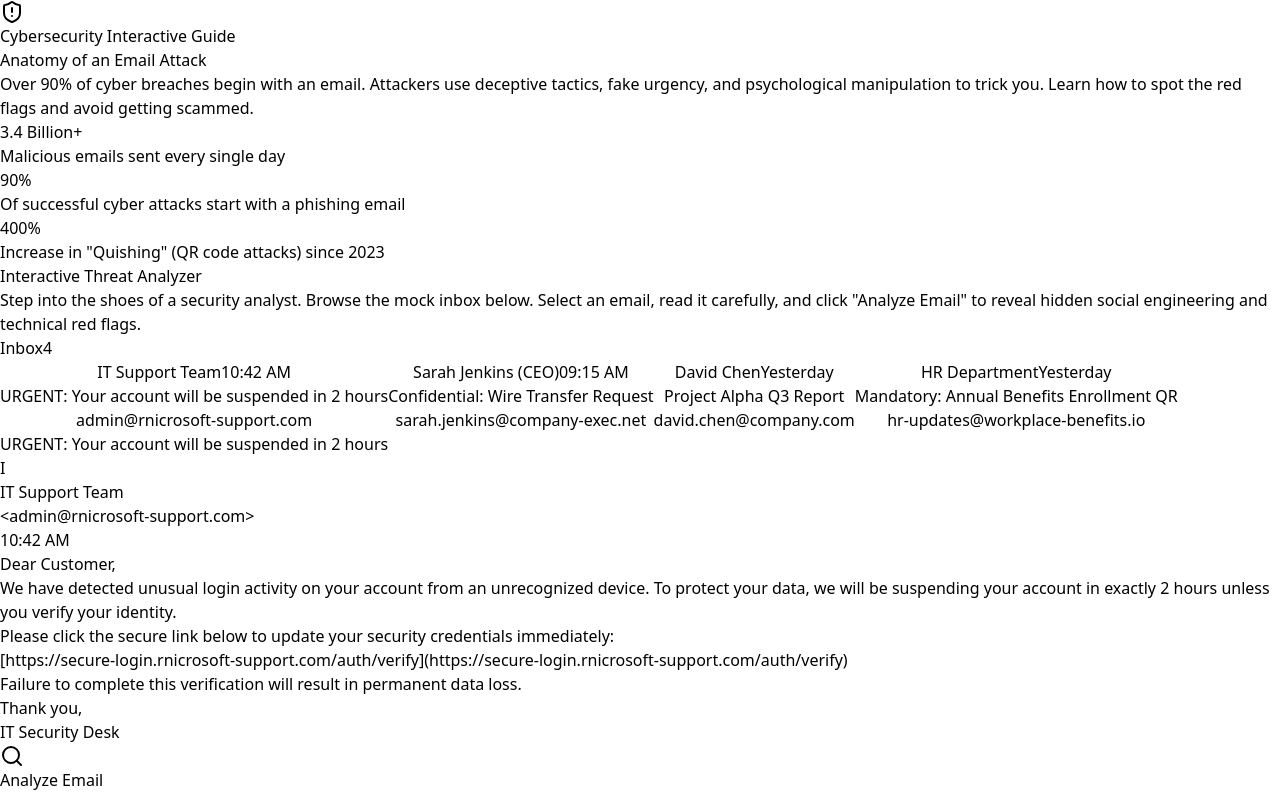
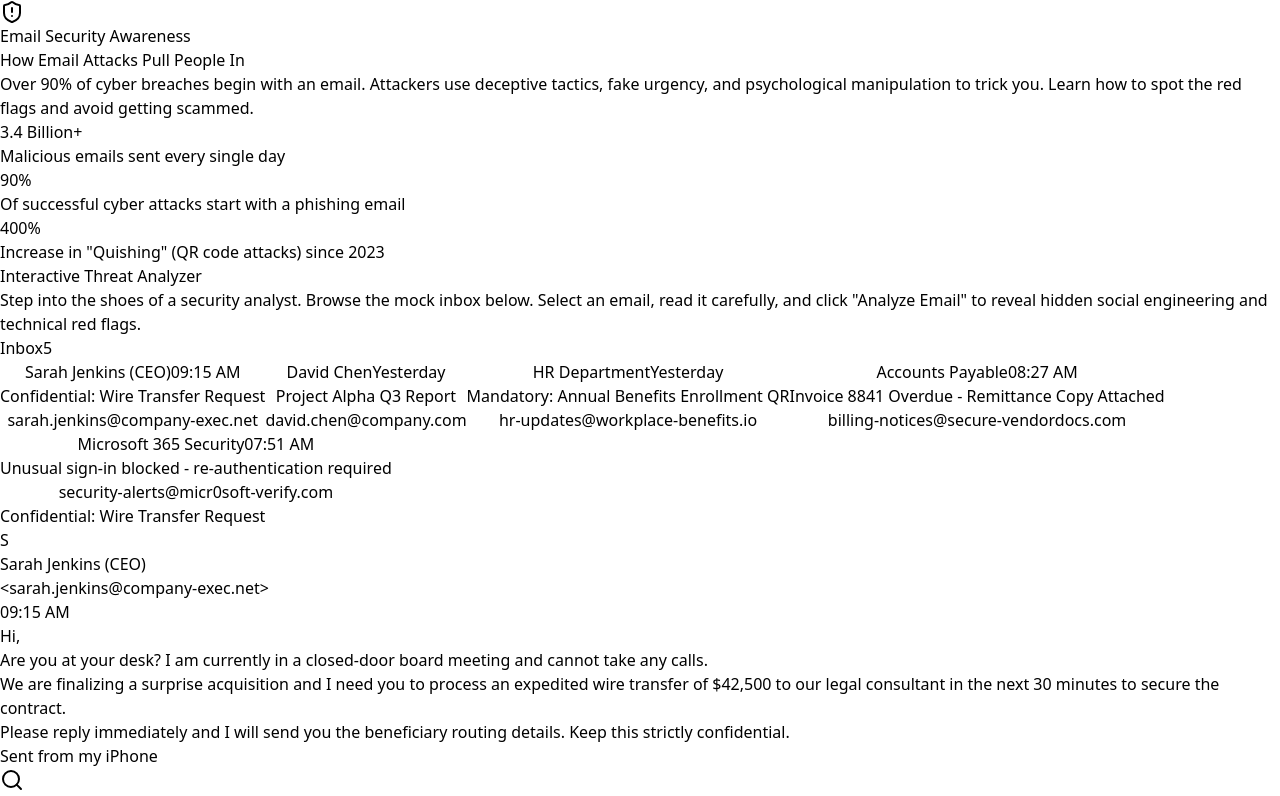
Before and after one commit to RudraPandit0504/email-security-guide, a React (Vite) app: page / in a window 1280 px wide. Shown: the top 796 px of the page. Built offline with nearby package versions, Linux system fonts and the light colour scheme.

Commit message:
New examples in inbox

```diff
--- a/src/App.jsx
+++ b/src/App.jsx
@@ -26,10 +26,10 @@ export default function App() {
         <div className="max-w-6xl mx-auto relative z-10">
           <div className="flex items-center gap-3 mb-4">
             <ShieldAlert className="w-10 h-10 text-red-400" />
-            <span className="text-red-400 font-semibold tracking-wider uppercase text-sm">Cybersecurity Interactive Guide</span>
+            <span className="text-red-400 font-semibold tracking-wider uppercase text-sm">Email Security Awareness</span>
           </div>
           <h1 className="text-4xl md:text-6xl font-bold mb-6 leading-tight">
-            Anatomy of an <span className="text-transparent bg-clip-text bg-gradient-to-r from-red-400 to-orange-500">Email Attack</span>
+            How <span className="text-transparent bg-clip-text bg-gradient-to-r from-red-400 to-orange-500">Email Attacks</span> Pull People In
           </h1>
           <p className="text-lg md:text-xl text-slate-300 max-w-2xl mb-8 leading-relaxed">
             Over 90% of cyber breaches begin with an email. Attackers use deceptive tactics, fake urgency, and psychological manipulation to trick you. Learn how to spot the red flags and avoid getting scammed.
--- a/src/data/mockEmails.jsx
+++ b/src/data/mockEmails.jsx
@@ -3,32 +3,6 @@ import React from 'react';
 export const MOCK_EMAILS = [
     {
         id: 1,
-        sender: 'IT Support Team',
-        emailAddress: 'admin@rnicrosoft-support.com',
-        subject: 'URGENT: Your account will be suspended in 2 hours',
-        date: '10:42 AM',
-        isMalicious: true,
-        content: (
-            <div className="space-y-4">
-                <p>Dear Customer,</p>
-                <p>We have detected unusual login activity on your account from an unrecognized device. To protect your data, we will be suspending your account in exactly 2 hours unless you verify your identity.</p>
-                <p>Please click the secure link below to update your security credentials immediately:</p>
-                <div className="p-3 bg-blue-50 text-blue-600 underline rounded cursor-pointer inline-block">
-                    [https://secure-login.rnicrosoft-support.com/auth/verify](https://secure-login.rnicrosoft-support.com/auth/verify)
-                </div>
-                <p>Failure to complete this verification will result in permanent data loss.</p>
-                <p>Thank you,<br />IT Security Desk</p>
-            </div>
-        ),
-        flags: [
-            { type: 'domain', text: 'rnicrosoft-support.com', reason: 'Typosquatting: Uses "rn" instead of "m" to mimic Microsoft. Legitimate emails come from known, official domains.' },
-            { type: 'urgency', text: 'suspended in 2 hours', reason: 'False Urgency: Attackers use tight deadlines to induce panic and force you to act without thinking.' },
-            { type: 'greeting', text: 'Dear Customer', reason: 'Generic Greeting: Legitimate organizations usually address you by your actual name.' },
-            { type: 'link', text: 'secure-login.rnicrosoft...', reason: 'Malicious Payload: The link directs to a fake credential-harvesting site, not the official service.' }
-        ]
-    },
-    {
-        id: 2,
         sender: 'Sarah Jenkins (CEO)',
         emailAddress: 'sarah.jenkins@company-exec.net',
         subject: 'Confidential: Wire Transfer Request',
@@ -50,7 +24,7 @@ export const MOCK_EMAILS = [
         ]
     },
     {
-        id: 3,
+        id: 2,
         sender: 'David Chen',
         emailAddress: 'david.chen@company.com',
         subject: 'Project Alpha Q3 Report',
@@ -67,7 +41,7 @@ export const MOCK_EMAILS = [
         flags: []
     },
     {
-        id: 4,
+        id: 3,
         sender: 'HR Department',
         emailAddress: 'hr-updates@workplace-benefits.io',
         subject: 'Mandatory: Annual Benefits Enrollment QR',
@@ -97,5 +71,58 @@ export const MOCK_EMAILS = [
             { type: 'obfuscation', text: 'Hidden shortlink', reason: 'Link Obfuscation: The QR code hides the true destination using a URL shortener (like TinyURL or Bit.ly) so your phone scanner doesn\'t immediately show you the suspicious website.' },
             { type: 'consequence', text: 'benefits will expire', reason: 'Threat of Negative Consequence: Forcing action through fear of losing healthcare or financial benefits.' }
         ]
+    },
+    {
+        id: 4,
+        sender: 'Accounts Payable',
+        emailAddress: 'billing-notices@secure-vendordocs.com',
+        subject: 'Invoice 8841 Overdue - Remittance Copy Attached',
+        date: '08:27 AM',
+        isMalicious: true,
+        content: (
+            <div className="space-y-4">
+                <p>Hello,</p>
+                <p>Our records show invoice 8841 is now 14 days overdue. To avoid service disruption, please review the attached remittance copy and confirm payment today.</p>
+                <div className="inline-flex items-center gap-2 rounded-lg border border-slate-300 bg-slate-50 px-3 py-2 font-mono text-sm text-slate-700">
+                    <span>[Attachment]</span>
+                    <span>Invoice_8841_Payment_Copy.zip</span>
+                </div>
+                <p>The compressed file contains the updated invoice and payment instructions. Open the document and enable editing if prompted so the totals display correctly.</p>
+                <p>If we do not receive confirmation by end of day, your account may be placed on hold.</p>
+                <p>Regards,<br />Vendor Collections Team</p>
+            </div>
+        ),
+        flags: [
+            { type: 'attachment', text: 'Invoice_8841_Payment_Copy.zip', reason: 'Suspicious Attachment: Attackers often hide malware inside ZIP archives to get around basic email filtering and make dangerous files look routine.' },
+            { type: 'execution', text: 'enable editing if prompted', reason: 'Malware Delivery Tactic: Instructions to enable editing, content, or macros are a classic sign of document-based malware and ransomware campaigns.' },
+            { type: 'pressure', text: 'service disruption... account may be placed on hold', reason: 'Payment Pressure: Financial urgency is used to push victims into opening attachments before verifying whether the invoice is real.' },
+            { type: 'context', text: 'generic vendor notice', reason: 'Lack of Business Context: The message gives no specific project, contact, or purchase history that a legitimate invoice reminder would normally include.' }
+        ]
+    },
+    {
+        id: 5,
+        sender: 'Microsoft 365 Security',
+        emailAddress: 'security-alerts@micr0soft-verify.com',
+        subject: 'Unusual sign-in blocked - re-authentication required',
+        date: '07:51 AM',
+        isMalicious: true,
+        content: (
+            <div className="space-y-4">
+                <p>Hello,</p>
+                <p>We detected an unusual sign-in attempt on your Microsoft 365 account from a new location. The attempt was blocked, but your active session must now be re-authenticated to keep mailbox access enabled.</p>
+                <p>Please complete the secure sign-in review below using your current password and Microsoft Authenticator approval:</p>
+                <div className="p-3 bg-blue-50 text-blue-600 underline rounded cursor-pointer inline-block">
+                    [https://login.micr0soft-verify.com/session-review](https://login.micr0soft-verify.com/session-review)
+                </div>
+                <p>For security reasons, the review window expires in 10 minutes. If you delay, all active sessions will be revoked and you may lose access to recent mail activity.</p>
+                <p>Microsoft 365 Identity Protection</p>
+            </div>
+        ),
+        flags: [
+            { type: 'domain', text: 'micr0soft-verify.com', reason: 'Lookalike Domain: The sender and link use a zero in place of the second "o" in Microsoft, a common trick used in credential theft campaigns.' },
+            { type: 'aitm', text: 'use your current password and Microsoft Authenticator approval', reason: 'AiTM Setup: Adversary-in-the-Middle phishing pages proxy the real login flow so they can steal both credentials and authenticated session cookies in real time.' },
+            { type: 'session', text: 're-authenticated to keep mailbox access enabled', reason: 'Session-Themed Lure: Messages about preserving a live session are often crafted to make the fake login page feel more believable and time-sensitive.' },
+            { type: 'urgency', text: 'review window expires in 10 minutes', reason: 'Forced Urgency: Tight countdowns are meant to stop you from independently opening Microsoft 365 and checking whether the alert is legitimate.' }
+        ]
     }
 ];
```
